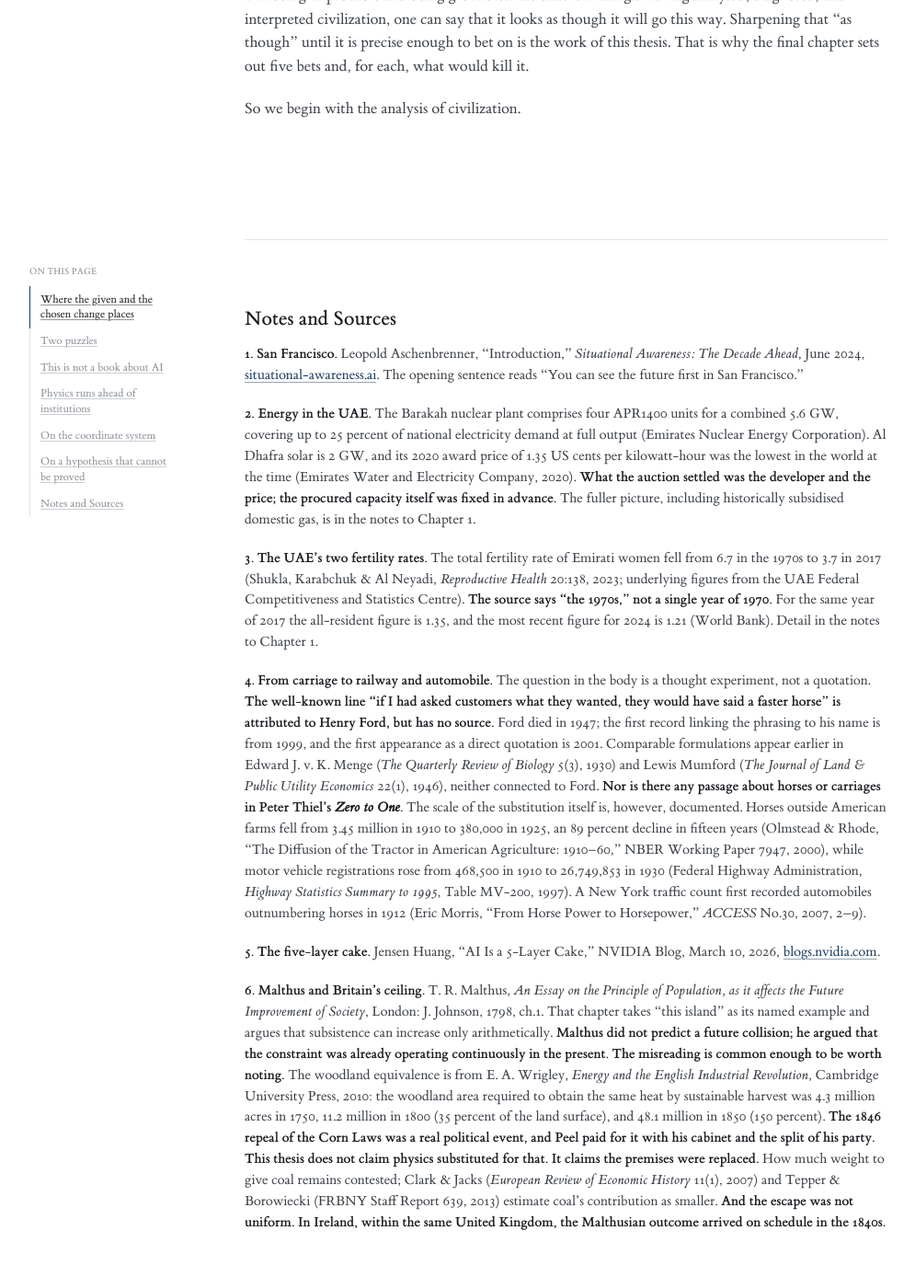
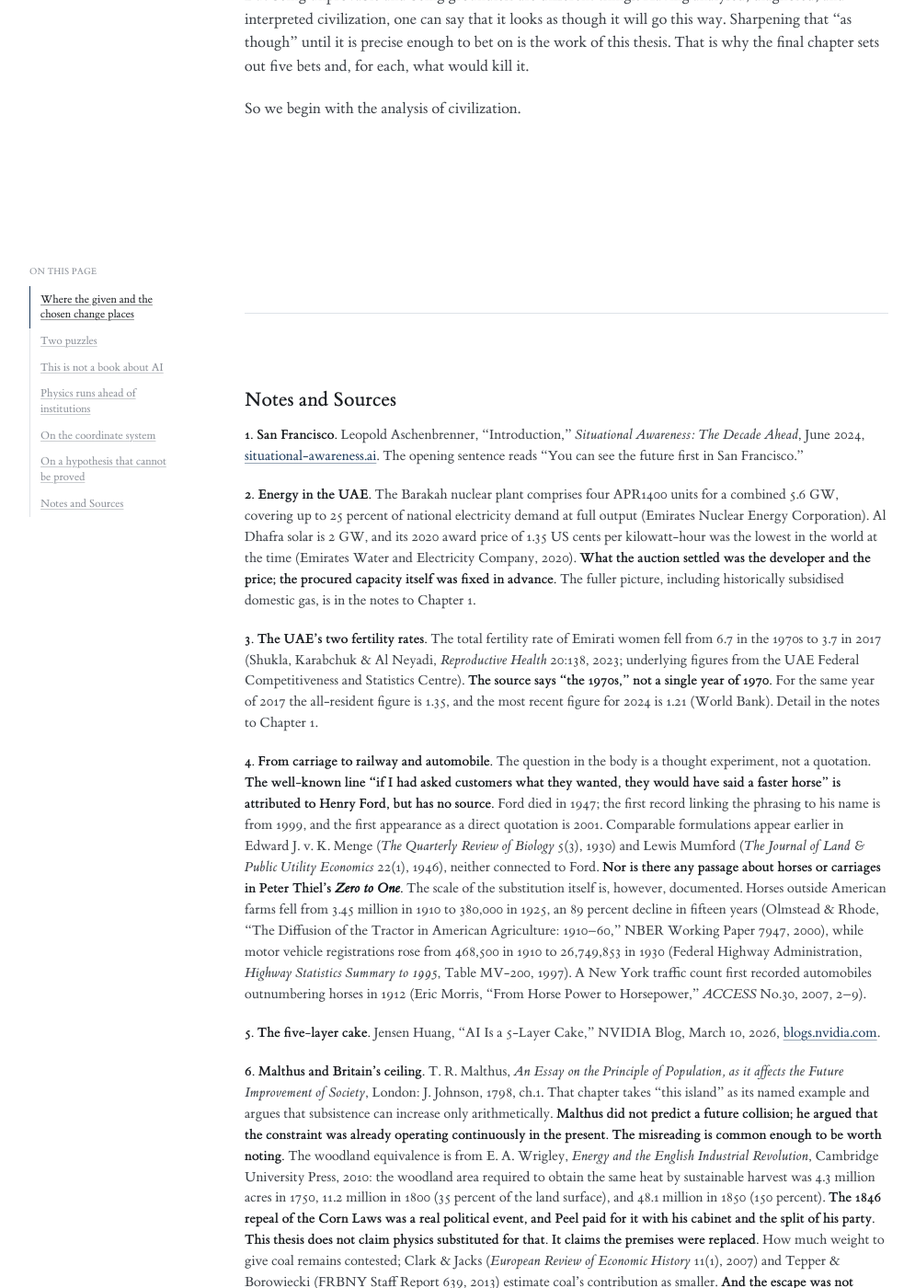
Before and after one commit to arata-hoshino/arata-hoshino.github.io, a Jekyll site: the page built from _essays/prologue.md, in a window 1280 px wide and 1400 px high, scrolled down 4209 px. Shown: the whole window at 92% size, without its empty margins (24-1019 px from the left). Built offline with Jekyll 4.4.1, drawn with Linux system fonts in a browser that asks for light colours.

Commit message:
Open the break before the apparatus wider
Co-Authored-By: Claude Opus 5 (1M context) <noreply@anthropic.com>

```diff
--- a/assets/css/style.css
+++ b/assets/css/style.css
@@ -486,7 +486,7 @@ main {
 /* The rule that closes the body of a chapter and opens its apparatus:
    the notes and the objections. It is meant to be felt as a break. */
 .prose .rule-major {
-  margin: clamp(5rem, 11vw, 8rem) 0 clamp(3rem, 6vw, 4.5rem);
+  margin: clamp(8rem, 17vw, 13rem) 0 clamp(3.5rem, 7vw, 5rem);
 }
 
 .prose .rule-major + h2 {
```
